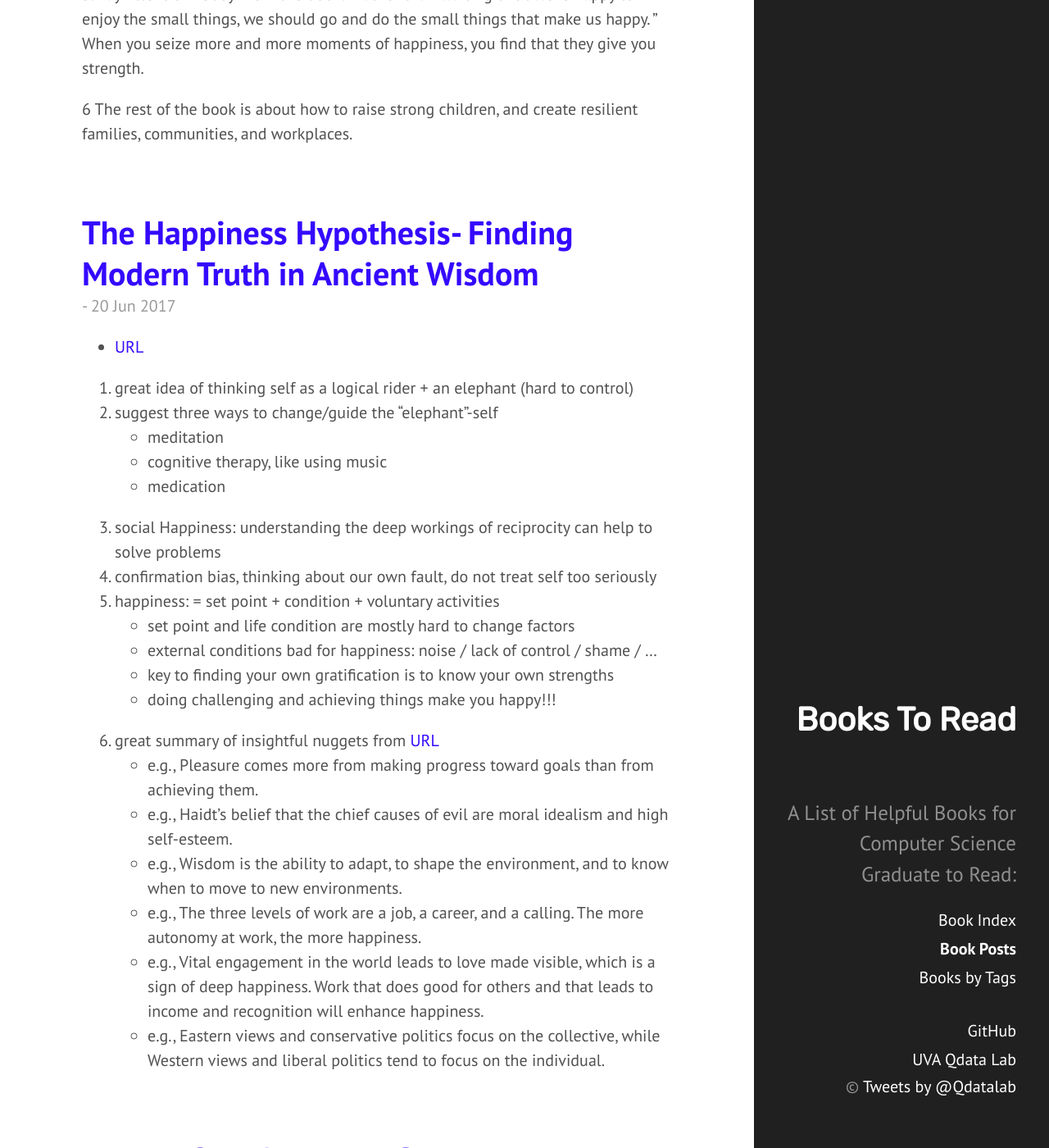
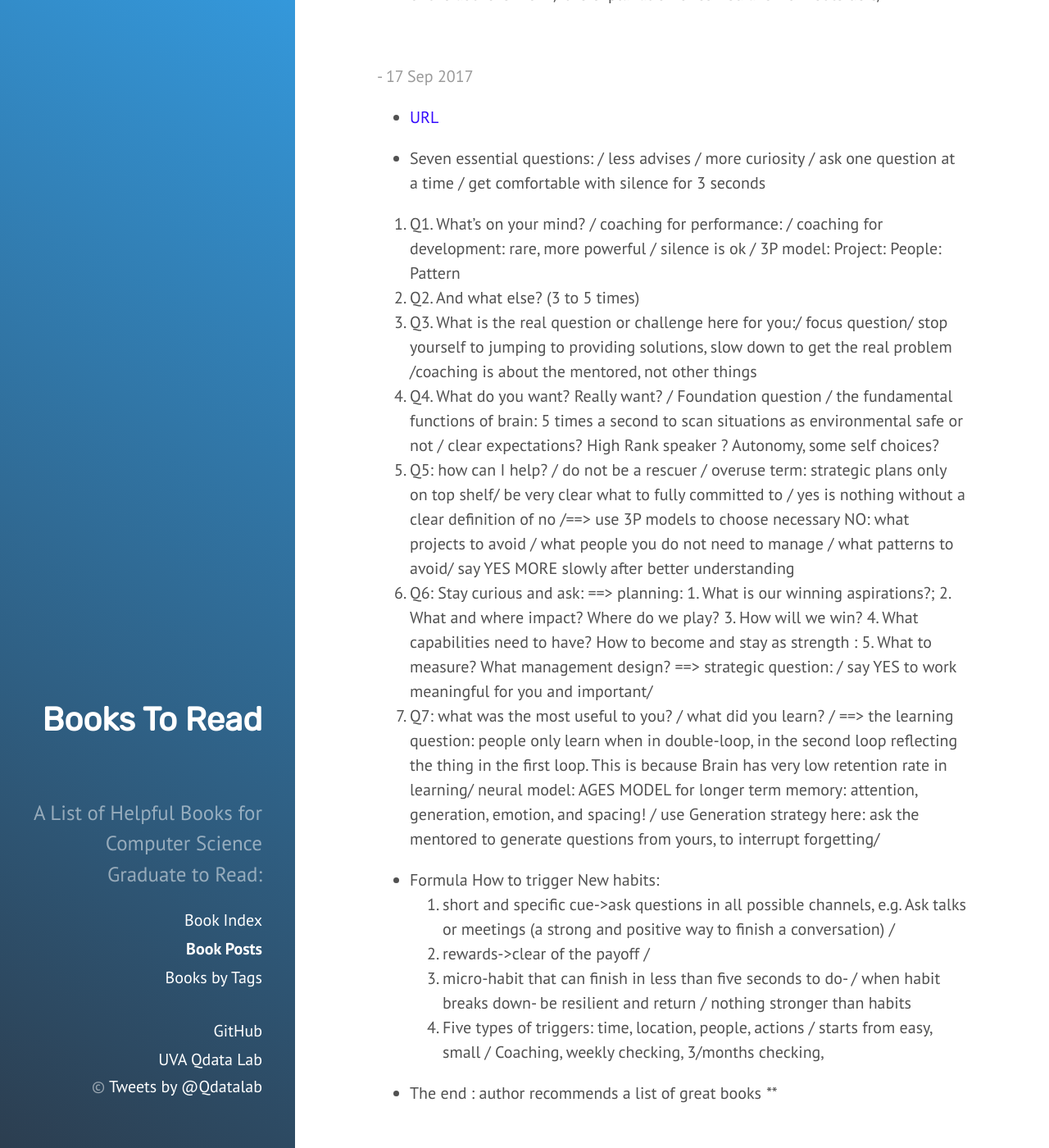
Before and after one commit to qiyanjun/books2read, a Jekyll site: the page built from blog.md, in a window 1280 px wide and 1400 px high, scrolled down 1072 px. Shown: the whole window at 82% size. Built offline with Jekyll 4.4.1, drawn with Linux system fonts in a browser that asks for light colours; some of the changed text lies outside the part shown.

Commit message:
finished reading two books by yesterday.

```diff
--- a/_layouts/default.html
+++ b/_layouts/default.html
@@ -3,7 +3,7 @@
 
   {% include head.html %}
 
-  <body class="layout-reverse">
+  <body class="theme-gradient">
 
   	<!--<body class="theme-base-06,08,07">
     <body class="theme-gradient">
--- /dev/null
+++ b/_posts/2017-09-19-CoachingHabit.md
@@ -0,0 +1,27 @@
+---
+layout: post
+title: The Coaching Habit: Say Less, Ask More & Change the Way You Lead Forever
+tags:
+- Self-Development
+---
+
+
+- [URL](https://www.amazon.com/Coaching-Habit-Less-Change-Forever/dp/0978440749)
+
+* Seven essential questions: / less advises / more curiosity / ask one question at a time / get comfortable with silence for 3 seconds
+
+1. Q1. What's on your mind? / coaching for performance: / coaching for development: rare, more powerful / silence is ok / 3P model: Project: People: Pattern
+2. Q2. And what else? (3 to 5 times)
+3. Q3.  What is the real question or challenge here for you:/ focus question/ stop yourself to jumping to providing solutions, slow down to get the real problem /coaching is about the mentored, not other things
+4. Q4. What do you want? Really want? / Foundation question / the fundamental functions of brain: 5 times a second to scan situations as environmental safe or not  / clear expectations? High Rank speaker ? Autonomy, some self choices?
+5. Q5:  how can I help? / do not be a rescuer / overuse term: strategic plans only on top shelf/ be very clear what to fully committed to / yes is nothing without a clear definition of no /==> use 3P models to choose necessary NO:  what projects to avoid / what people you do not need to manage / what patterns to avoid/ say YES MORE slowly after better understanding
+6. Q6: Stay curious and ask: ==> planning: 1. What is our winning aspirations?; 2. What and where impact? Where do we play?  3. How will we win? 4. What capabilities need to have? How to become and stay as strength : 5. What to measure? What management design? ==> strategic question: / say YES to work meaningful for you and important/
+7. Q7:  what was the most useful to you? / what did you learn? / ==> the learning question: people only learn when in double-loop, in the second loop reflecting the thing in the first loop. This is because Brain has very low retention rate in learning/ neural model: AGES MODEL for longer term memory: attention, generation, emotion, and spacing! / use Generation strategy here: ask the mentored to generate questions from yours, to interrupt forgetting/
+
+*  Formula How to trigger New habits:
+1. short and specific cue->ask questions in all possible channels, e.g. Ask talks or meetings  (a strong and positive way to finish a conversation) /
+2. rewards->clear of the payoff  /
+3. micro-habit that can finish in less than five seconds to do- / when habit breaks down- be resilient and return / nothing stronger than habits
+4. Five types of triggers: time, location, people, actions / starts from easy, small / Coaching,  weekly checking, 3/months checking,
+
+* The end : author recommends a list of great books ****
--- /dev/null
+++ b/_posts/2017-09-20-Outliers.md
@@ -0,0 +1,20 @@
+---
+layout: post
+title: Outliers- The Story of Success by Malcolm Gladwell
+tags:
+- Critical-Thinking
+---
+
+
+- [URL](https://www.goodreads.com/book/show/3228917-outliers)
+
+Personal success depends on
+* Special Opportunities
+* Street smart, social Savvy about knowledge how to talk/communicate with people and authorities - general intelligence
+* Parents' guidance: wealthy parents arranging more activities for children / signaling children's talents / talk through reasoning with children/ not intimidated by authorities / give children entitlement to negotiate/ assert themselves/
+* Right timing / not too late not too early/ with the right opportunity available/
+* Family trajectory: e.g.,meaningful work with rewards/
+* culture where from / even many generations above / e.g. Culture of honor: / e.g., South Korean airline crushes- rule of culture / categorize cultures: how much individual expects to care themselves, expects to follow rules/
+* power distance index: how cultures expects to respect authorities/ expects to respect seniors. / low pdi, e.g. USA / high pdi, e.g. Brazil/ High PDI , up to listeners to understand the meanings, not effectively if from lower level to authority level ; up to the authorities to solve the issues / Low PDI , up to the speakers to deliver the message clearly
+* duration of learning: Kids from Wealthy and poor families differ academically because of summer. Summer should be used in studies. / enough study time is the key, e.g. Keep program. / e.g. China rice industry make Chinese long history to cherish hard meaningful work with rewards
+* In the end, the author provided an explanation of family/ the education history of the author's mom / the explanation of comedians from outsiders/
```
